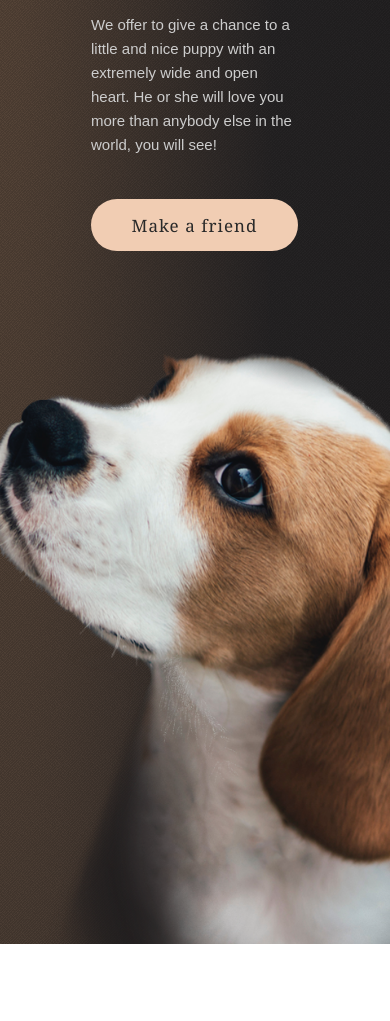
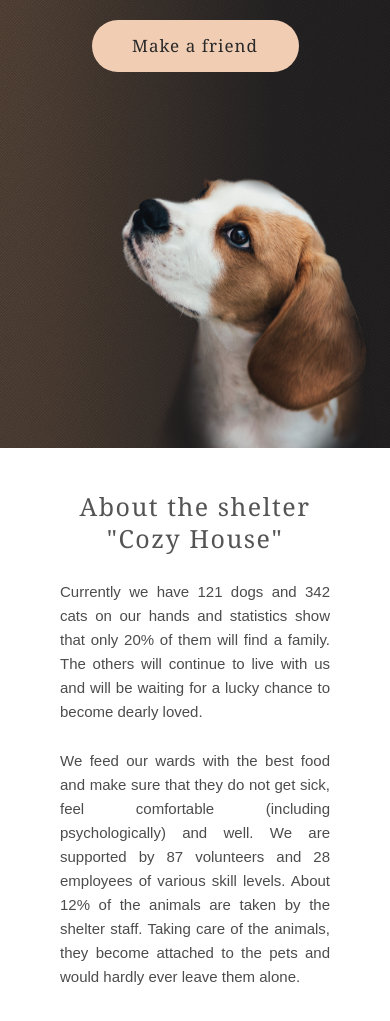
Before and after one commit to MaxPalianski/shelter, a plain HTML site: page shelter/index.html in a window 390 px wide. Shown: the part 406-1427 px from the top of the page. Drawn offline with Linux system fonts and the light colour scheme; a web font is replaced by a local one.

Commit message:
feat: main and about section for mobile

```diff
--- a/shelter/css/about.css
+++ b/shelter/css/about.css
@@ -60,3 +60,33 @@
         gap: 80px;
     }
 }
+@media (max-width: 767px) {
+    .about {
+        padding-top: 42px;
+    }
+    .about .wrapper {
+        padding-left:25px;
+        padding-right:25px;
+        gap: 42px;
+    }
+    .about-content {
+        max-width: 270px;
+        text-align: justify;
+    }
+    .about-content h2 {
+        font-size: 25px;
+        text-align: center;
+    }
+    .about-content p {
+        font-size: 15px;
+
+    }
+    .about-img {
+        width: 260px;
+        height: auto;
+    }
+    .about-img img {
+        width: 260px;
+        height: auto;
+    }
+}
--- a/shelter/css/header.css
+++ b/shelter/css/header.css
@@ -98,4 +98,8 @@
         height: 2px;
         background-color: var(--color-primary);
     }
+
+    header .wrapper {
+        padding: 0 20px;
+    }
 }
--- a/shelter/css/main-block.css
+++ b/shelter/css/main-block.css
@@ -114,3 +114,34 @@
         margin-right: 30px;
     }
 }
+
+@media (max-width:767px) {
+    .promo .wrapper {
+        padding-left: 10px;
+        padding-right: 10px;
+    }
+    .promo-content {
+        padding-top: 60px;
+        justify-content: center;
+        align-items: center;
+    }
+    .promo-title {
+        font-size: 25px;
+        letter-spacing: 0.06em;
+        text-align: center;
+        max-width: 200px;
+    }
+    .promo-desc {
+        font-size: 15px;
+        text-align: center;
+        max-width: 300px;
+    }
+     .promo-img {
+        height: auto;
+        width: 260px;
+        margin-left: 0;
+        margin-right: 0;
+        margin-top: 105px;
+        align-self: flex-end;
+    }
+}
```
